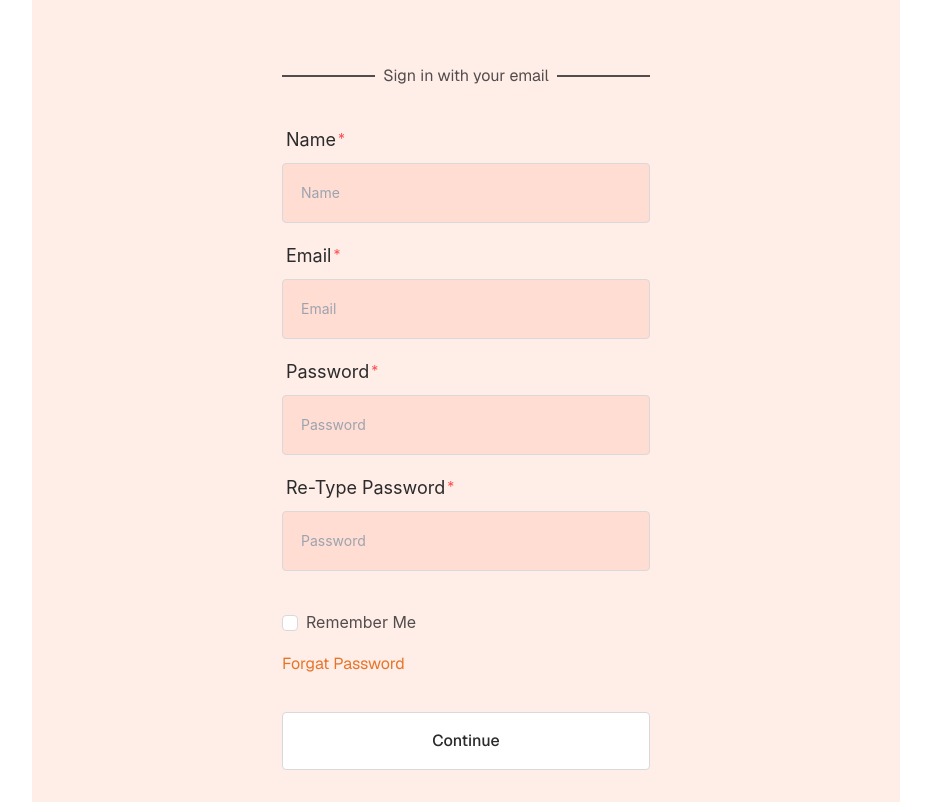
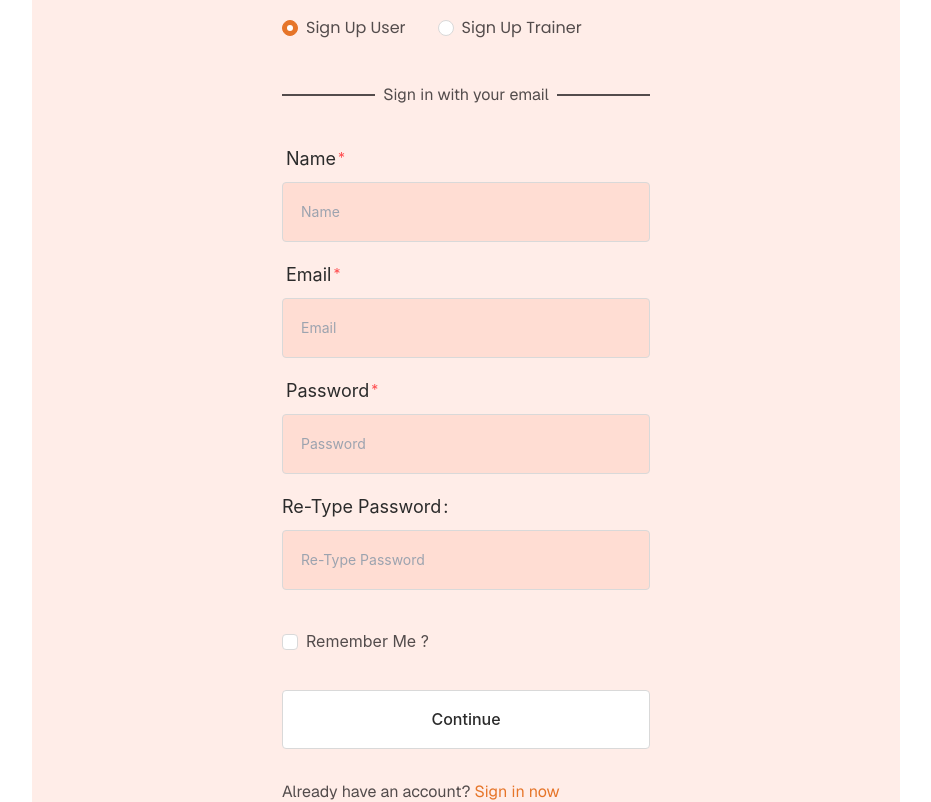
Before and after one commit to Jewel-190237/-gymstickUpdate, a Next.js app: page /signup in a window 1280 px wide. Shown: the part 780-1582 px from the top of the page, without its empty margins (174-1105 px from the left). Built offline with nearby package versions, Linux system fonts and the light colour scheme; no server answers.

Commit message:
file added

```diff
--- /dev/null
+++ b/app/forgatpassword/page.tsx
@@ -0,0 +1,36 @@
+'use client'
+import React from 'react';
+import BasicHeader from '../../components/common/basic-header';
+import FormInput from '../../components/form/input';
+import { Form } from 'antd';
+const page: React.FC = () => {
+    const [form] = Form.useForm();
+    const onFinish = (values: { email: string }) => {
+        console.log(values);
+        form.resetFields();
+    };
+    return (
+        <div>
+            <BasicHeader heading='Forgat Password' subHeading='Home' />
+            <div className='px-8 md:px-0 mt-4 max-w-[1320px] mx-auto '>
+                <div className='bg-[#FF4E25] mx-auto max-w-[868px] px-[250px] py-[150px] rounded bg-opacity-10'>
+                    <p className='login-heading font-montserrat'>Forgat Password</p>
+                    <p className='description mt-3 '>Please confirm your email address below and we will send you a verification code.</p>
+                    <Form className='mt-[104px]' onFinish={onFinish} form={form}>
+                            <FormInput
+                                label='Email:'
+                                name="email"
+                                type="email"
+                                placeholder="Email"
+                                rules={[{ required: true, message: "Please provide Email" }]}
+                                className="border border-[#D9D9D9] w-full p-[18px] rounded bg-[#FF4E251A]"
+                            />
+                            <button type='submit' className='product-button mt-[34px] py-4 w-full'>Continue</button>
+                    </Form>
+                </div>
+            </div>
+        </div>
+    );
+};
+
+export default page;
--- a/app/login/page.tsx
+++ b/app/login/page.tsx
@@ -2,12 +2,17 @@
 import React from 'react';
 import BasicHeader from '../../components/common/basic-header';
 import FormInput from '../../components/form/input';
-import { Checkbox } from 'antd';
+import { Checkbox, Form } from 'antd';
 import type { CheckboxProps } from 'antd';
 import Link from 'next/link';
 const page: React.FC = () => {
+    const [form] = Form.useForm();
     const onChange: CheckboxProps['onChange'] = (e) => {
         console.log(`checked = ${e.target.checked}`);
+    };
+    const onFinish = (values: { email: string; password: string}) => {
+        console.log(values);
+        form.resetFields();
     };
     return (
         <div>
@@ -20,6 +25,7 @@ const page: React.FC = () => {
                         <p className='description mx-2 text-center'>Sign in with your email</p>
                         <div className='h-[2px] bg-[#534C4C] flex-grow'></div>
                     </div>
+                    <Form onFinish={onFinish} form={form}>
                         <div className='mt-[34px]'>
                             <FormInput
                                 label='Email:'
@@ -37,12 +43,13 @@ const page: React.FC = () => {
                                 rules={[{ required: true, message: "Please provide your Password " }]}
                                 className="border border-[#D9D9D9] w-full p-[18px] rounded bg-[#FF4E251A]"
                             />
-                        <Checkbox className='description mt-[22px]' onChange={onChange}>Remember Me</Checkbox>
-                        <div className='mt-[14px]'><Link className='!text-primary description' href=''>Forgat Password</Link></div>
-                        <button className='product-button mt-[34px] py-4 w-full'>Continue</button>
+                            <Checkbox className='description mt-[22px]' onChange={onChange}>Remember Me ?</Checkbox>
+                            <div className='mt-[14px]'><Link className='!text-primary description' href='/forgatpassword'>Forgat Password</Link></div>
+                            <button type='submit' className='product-button mt-[34px] py-4 w-full'>Continue</button>
                         </div>
+                    </Form>
+                    <p className='mt-[29px] description'>New Here ? <Link className='text-primary' href='/signup'>Please Sign Un</Link></p>
                 </div>
-
             </div>
         </div>
     );
--- a/app/signup/page.tsx
+++ b/app/signup/page.tsx
@@ -1,25 +1,59 @@
 'use client'
-import React from 'react';
+import React, { useState } from 'react';
 import BasicHeader from '../../components/common/basic-header';
 import FormInput from '../../components/form/input';
-import { Checkbox } from 'antd';
-import type { CheckboxProps } from 'antd';
+import { Checkbox, Form, Radio } from 'antd';
+import type { CheckboxProps, RadioChangeEvent } from 'antd';
 import Link from 'next/link';
-const page: React.FC = () => {
-    const onChange: CheckboxProps['onChange'] = (e) => {
+import { useForm } from 'antd/es/form/Form';
+
+const Page: React.FC = () => {
+    const [form] = useForm();
+    const [value, setValue] = useState('user');
+
+    const handleCheckboxChange: CheckboxProps['onChange'] = (e) => {
         console.log(`checked = ${e.target.checked}`);
     };
+
+    const handleRadioChange = (e: RadioChangeEvent) => {
+        console.log('radio checked', e.target.value);
+        setValue(e.target.value);
+    };
+
+    const onFinish = (values: { email: string; password: string; confirmPassword: string }) => {
+        console.log(values);
+        form.resetFields();
+    };
+
+    const validateConfirmPassword = (_, value) => {
+        const password = form.getFieldValue('password');
+        if (!value) {
+            return Promise.reject(new Error('Please re-enter your password'));
+        }
+        if (value !== password) {
+            return Promise.reject(new Error ('Passwords do not match'));
+        }
+        return Promise.resolve();
+    };
+
     return (
         <div>
             <BasicHeader heading='Create An Account' subHeading='Home' />
-            <div className='px-8 md:px-0 mt-4 max-w-[1320px] mx-auto '>
+            <div className='px-8 md:px-0 mt-4 max-w-[1320px] mx-auto'>
                 <div className='bg-[#FF4E25] mx-auto max-w-[868px] px-[250px] py-[150px] rounded bg-opacity-10'>
-                    <p className='login-heading font-montserrat'>let’s join us</p>
-                    <div className='flex mt-[68px] flex-row items-center space-x-2'>
+                    <h2 className='login-heading font-montserrat'>let’s join us</h2>
+                    <div className='mt-5'>
+                        <Radio.Group className='space-x-4' onChange={handleRadioChange} value={value}>
+                            <Radio className='description font-poppins' value='user'>Sign Up User</Radio>
+                            <Radio className='description font-poppins' value='trainer'>Sign Up Trainer</Radio>
+                        </Radio.Group>
+                    </div>
+                    <div className='flex mt-10 flex-row items-center space-x-2'>
                         <div className='h-[2px] bg-[#534C4C] flex-grow'></div>
                         <p className='description mx-2 text-center'>Sign in with your email</p>
                         <div className='h-[2px] bg-[#534C4C] flex-grow'></div>
                     </div>
+                    <Form form={form} onFinish={onFinish}>
                         <div className='mt-[34px]'>
                             <FormInput
                                 label='Name:'
@@ -42,28 +76,26 @@ const page: React.FC = () => {
                                 name="password"
                                 type="password"
                                 placeholder="Password"
-                            rules={[{ required: true, message: "Please provide your Password " }]}
+                                rules={[{ required: true, message: "Please provide your Password" }]}
                                 className="border border-[#D9D9D9] w-full p-[18px] rounded bg-[#FF4E251A]"
                             />
                             <FormInput
                                 label='Re-Type Password:'
-                            name="password"
                                 type="password"
-                            placeholder="Password"
-                            rules={[{ required: true, message: "Please provide your Password again" }]}
+                                name='confirmPassword'
+                                placeholder="Re-Type Password"
+                                rules={[{  require: true , validator: validateConfirmPassword }]}
                                 className="border border-[#D9D9D9] w-full p-[18px] rounded bg-[#FF4E251A]"
                             />
-
-                        <Checkbox className='description mt-[22px]' onChange={onChange}>Remember Me</Checkbox>
-                        <div className='mt-[14px]'><Link className='!text-primary description' href=''>Forgat Password</Link></div>
-                        <button className='product-button mt-[34px] py-4 w-full'>Continue</button>
-                        <p className='mt-[29px] description'>Already have an account? <Link className='text-primary' href=''> Sign in now</Link> </p>
+                            <Checkbox className='description mt-[22px]' onChange={handleCheckboxChange}>Remember Me ? </Checkbox>
+                            <button type='submit' className='product-button mt-[34px] py-4 w-full'>Continue</button>
                         </div>
+                    </Form>
+                    <p className='mt-[29px] description'>Already have an account? <Link className='text-primary' href='/login'> Sign in now</Link></p>
                 </div>
-
             </div>
         </div>
     );
 };
 
-export default page;
+export default Page;
```
Lines whose indentation alone changed are shown as unchanged.
